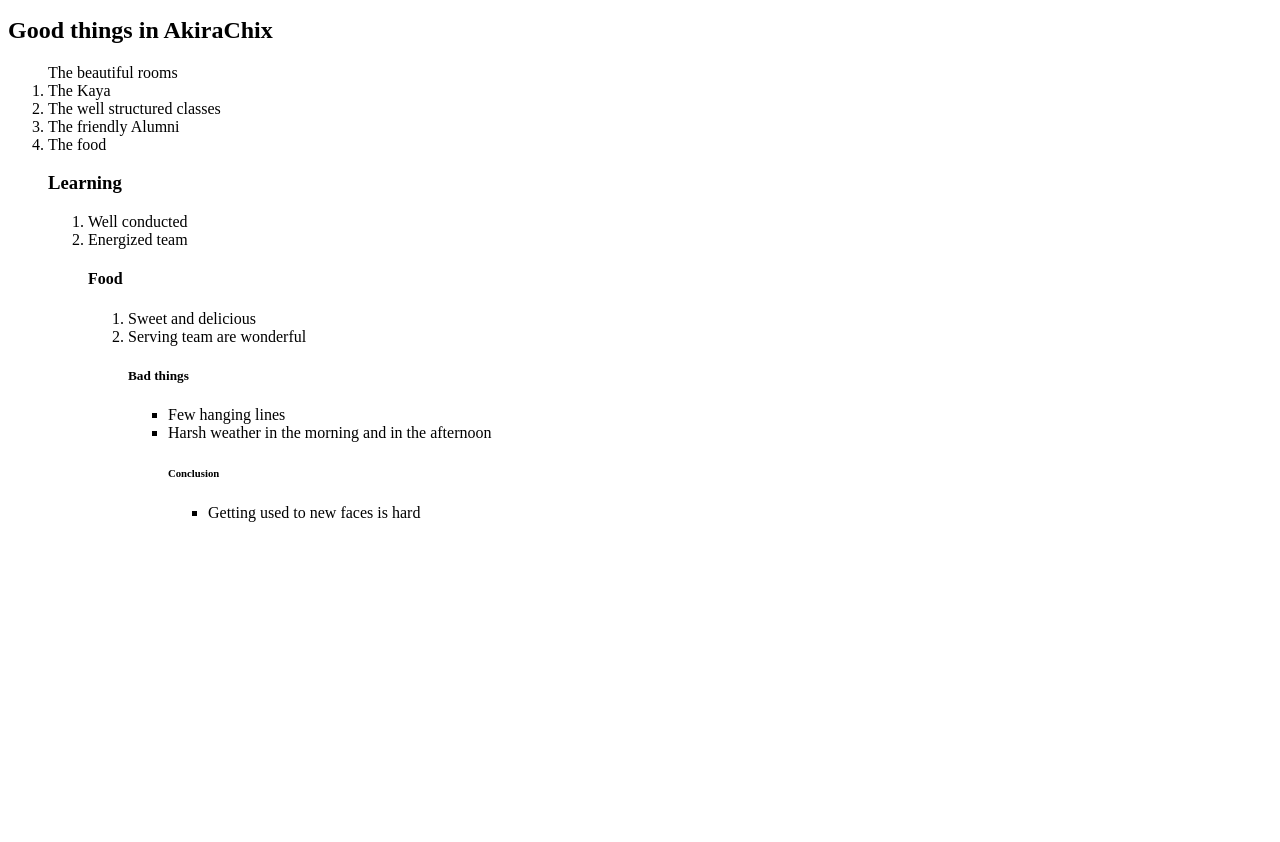
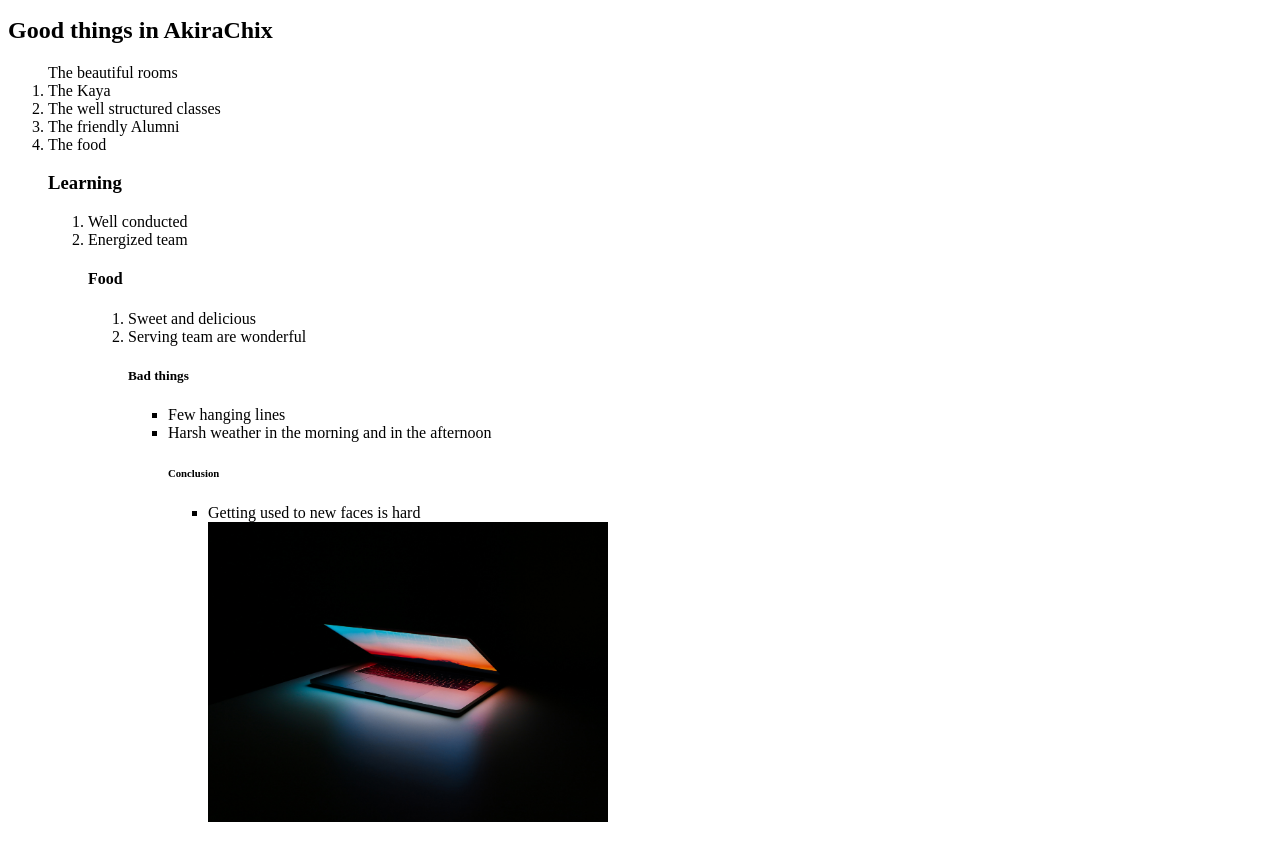
Before and after one commit to Angeth-Herjok/Experience-web, a plain HTML site: page index.html in a window 1280 px wide. Shown: the part 119-961 px from the top of the page. Before the commit the page ends 800 px from the top, so only its background shows below. Drawn offline with Linux system fonts and the light colour scheme.

Commit message:
first commit

```diff
--- a/index.html
+++ b/index.html
@@ -31,5 +31,6 @@
                     <h6>Conclusion</h6>
                     <ul>
                         <li>Getting used to new faces is hard</li>
+                        <img src="image.jpg" width="400" height="300" alt="Draw"
 </body>
 </html>
```
Also changed, not shown: image.jpg (added).
